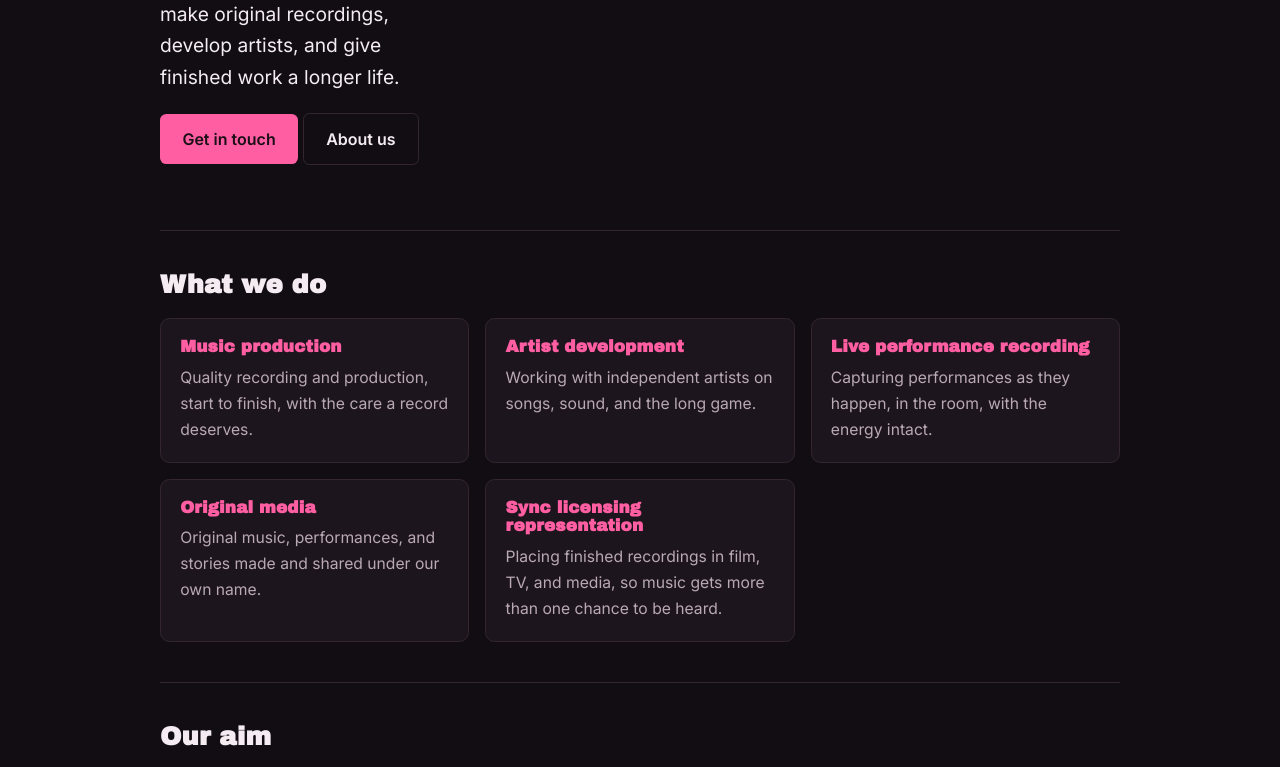
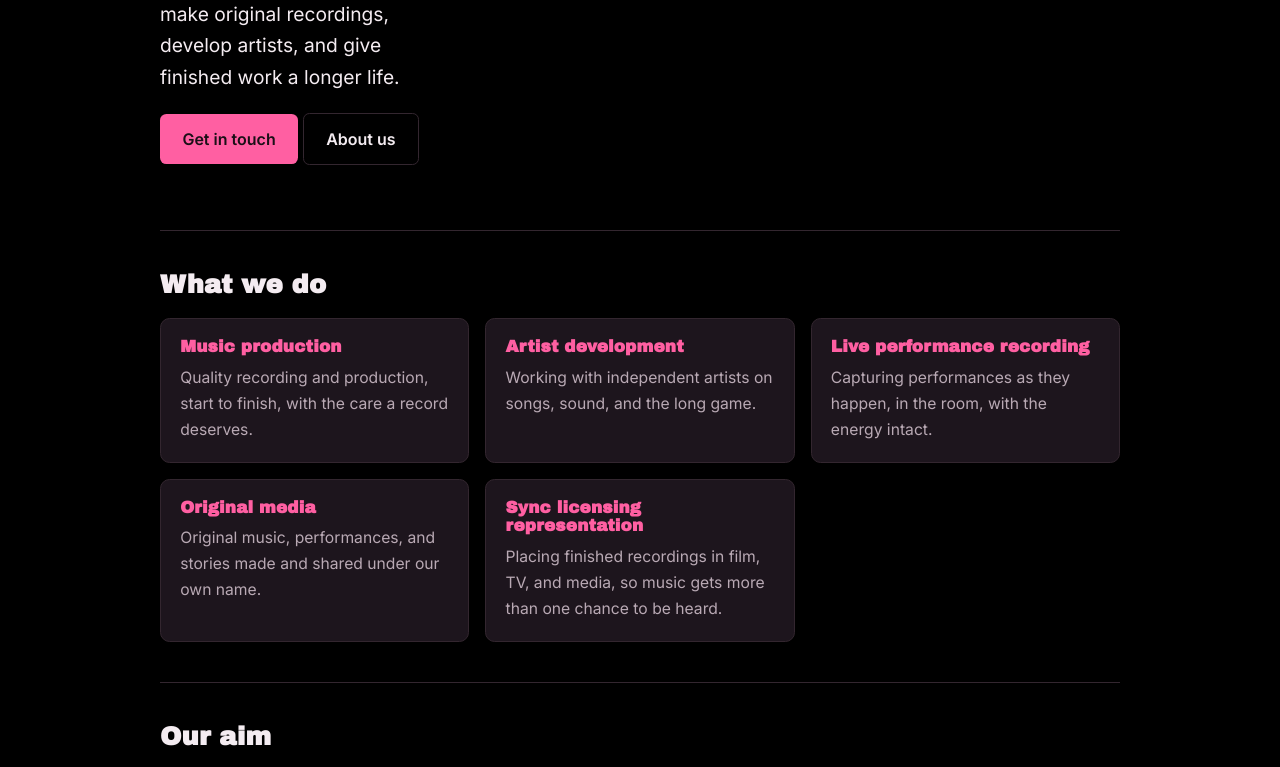
Before and after one commit to woods93/mediapigaf, a plain HTML site: page index.html in a window 1280 px wide. Shown: the part 703-1470 px from the top of the page. Drawn offline with Linux system fonts and the light colour scheme.

Commit message:
Match page background to logo
Co-Authored-By: Claude Sonnet 5.5 <noreply@anthropic.com>
Claude-Session: https://claude.ai/code/session_01NPWPiuPbsH3scMuggXqwj5

```diff
--- a/css/style.css
+++ b/css/style.css
@@ -1,4 +1,4 @@
-:root{--bg:#120d12;--panel:#1d151d;--ink:#f4ecf1;--muted:#b9a9b4;--pink:#ff5fa2;--line:#33262f}
+:root{--bg:#000;--panel:#1d151d;--ink:#f4ecf1;--muted:#b9a9b4;--pink:#ff5fa2;--line:#33262f}
 *{box-sizing:border-box}html{scroll-behavior:smooth}
 body{margin:0;background:var(--bg);color:var(--ink);font:400 1.05rem/1.65 Inter,system-ui,sans-serif}
 a{color:var(--pink)}h1,h2,h3,.wordmark{font-family:"Archivo Black",Inter,sans-serif;line-height:1.1;letter-spacing:.01em}
```
